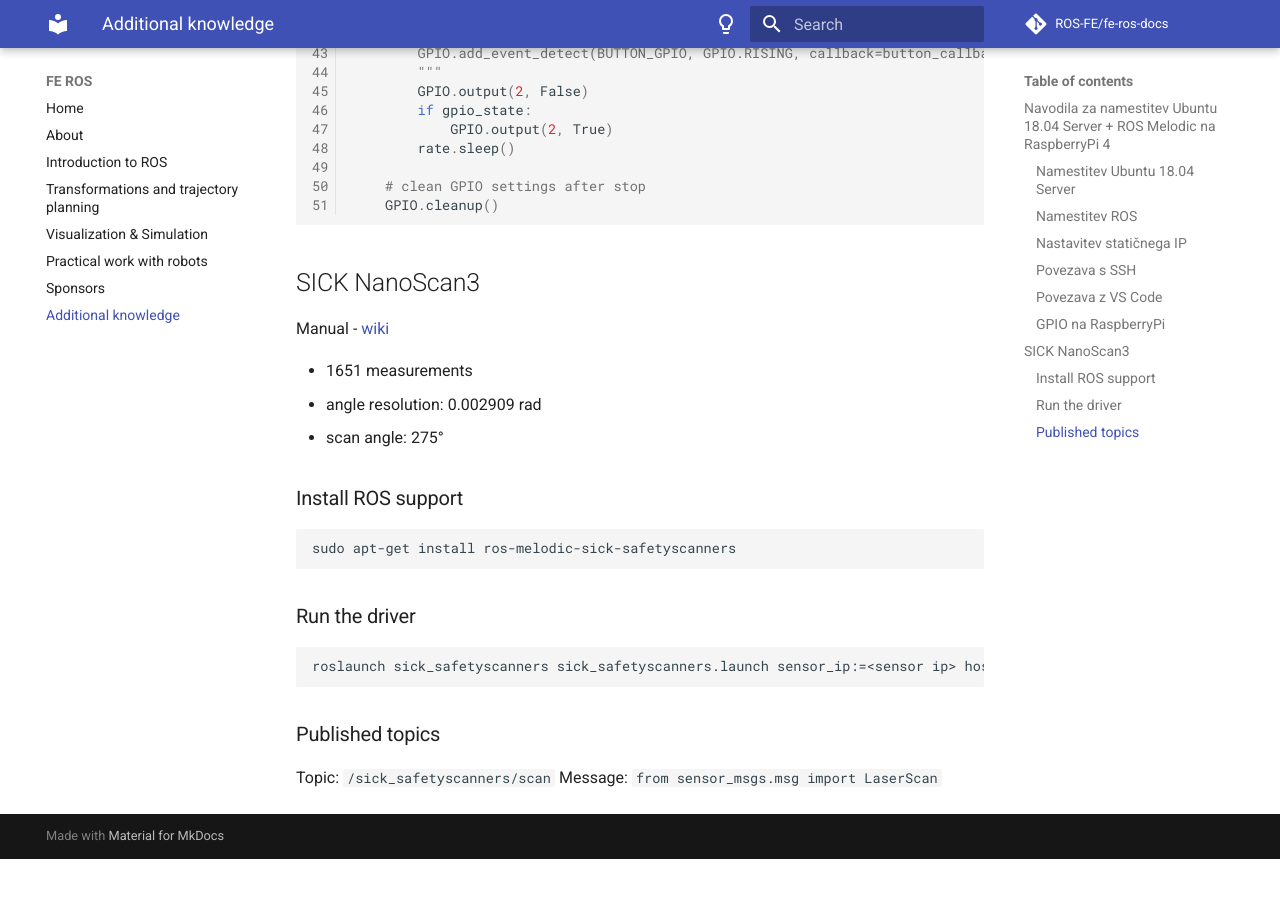
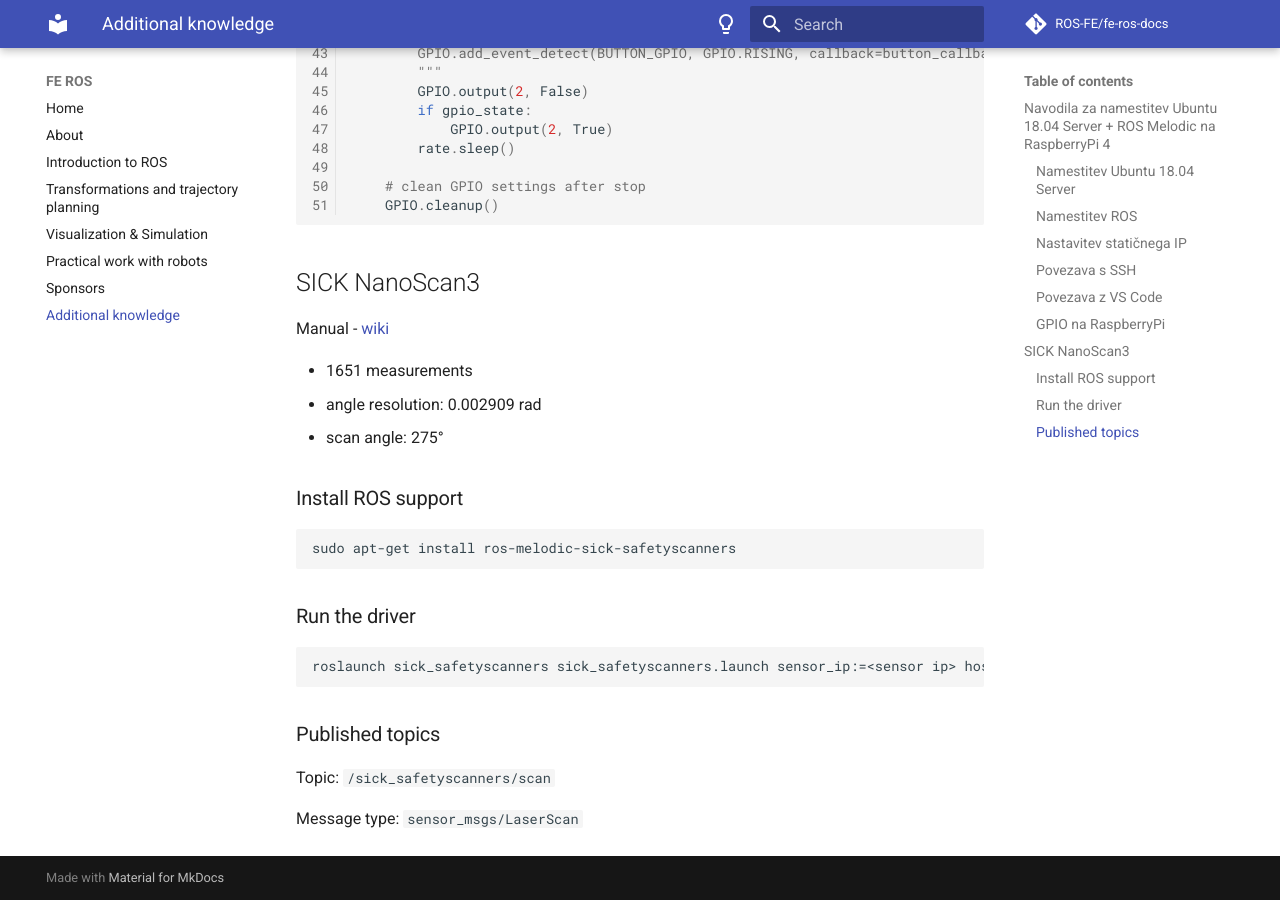
Before and after one commit to ROS-FE/fe-ros-docs, an MkDocs documentation site: the page built from docs/additional/index.md, in a window 1280 px wide and 900 px high, scrolled down 3822 px. Built offline with MkDocs 1.6.1 and Material for MkDocs 9.7.7, drawn with Linux system fonts in a browser that asks for light colours; comment, search, counter and statistics services are not loaded; before the commit the page ends 4681 px from its top, so only the background shows below that.

Commit message:
Update index.md

```diff
--- a/docs/additional/index.md
+++ b/docs/additional/index.md
@@ -213,4 +213,5 @@
 ### Published topics
 
 Topic: `/sick_safetyscanners/scan`
-Message: `from sensor_msgs.msg import LaserScan`
+
+Message type: `sensor_msgs/LaserScan`
```
